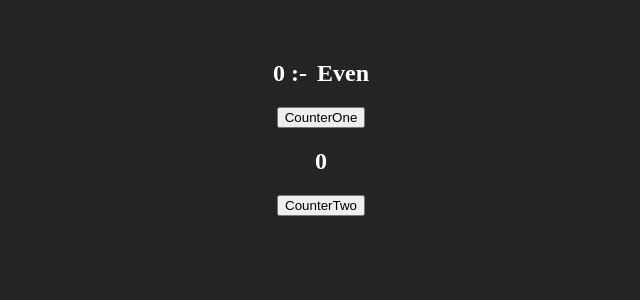
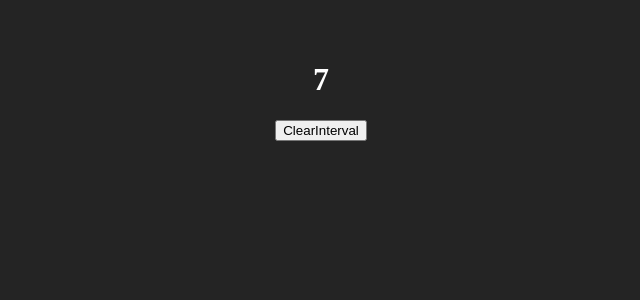
Before and after one commit to durgeshh04/React.js-Learning, a React (Vite) app: page / in a window 1280 px wide. Shown: the top 300 px of the page, without its empty margins (319-959 px from the left). Built offline with nearby package versions, Linux system fonts and the light colour scheme.

Commit message:
Update src

```diff
--- a/src/App.jsx
+++ b/src/App.jsx
@@ -7,6 +7,8 @@ import UseEffectTimer from "./components/Hooks/UseEffectTimer";
 import UseEffectTwo from "./components/Hooks/UseEffectTwo";
 import UseMemo from "./components/Hooks/UseMemo";
 import UseReducerHook from "./components/Hooks/UseReducerHook";
+import UseRef from "./components/Hooks/UseRef";
+import UseRef2 from "./components/Hooks/UseRef2";
 // import Greet from "./components/Greet";
 // import Welcome from "./components/Welcome";
 // import StateHook from "./components/StateHook";
@@ -149,7 +151,11 @@ function App() {
         {/* <UseCallback /> */}
 
         {/* useMemo Hook */}
-        <UseMemo />
+        {/* <UseMemo /> */}
+
+        {/* useRef Hook */}
+        {/* <UseRef /> */}
+        <UseRef2 />
       </div>
     </>
   );
--- /dev/null
+++ b/src/components/Hooks/UseRef.jsx
@@ -0,0 +1,16 @@
+import React, { useRef, useEffect } from "react";
+
+const UseRef = () => {
+  const inputRef = useRef(null);
+  useEffect(() => {
+    inputRef.current.focus();
+  }, []);
+
+  return (
+    <div>
+      <input ref={inputRef} type="text" />
+    </div>
+  );
+};
+
+export default UseRef;
--- /dev/null
+++ b/src/components/Hooks/UseRef2.jsx
@@ -0,0 +1,26 @@
+import React, { useState, useEffect, useRef } from "react";
+
+const UseRef2 = () => {
+  const [count, setCount] = useState(0);
+  const intervalClear = useRef();
+  useEffect(() => {
+    intervalClear.current = setInterval(() => {
+      setCount((prevCount) => prevCount + 1);
+    }, 1000);
+
+    return () => {
+      clearInterval(intervalClear.current);
+    };
+  }, []);
+
+  return (
+    <div>
+      <h1>{count}</h1>
+      <button onClick={() => clearInterval(intervalClear.current)}>
+        ClearInterval
+      </button>
+    </div>
+  );
+};
+
+export default UseRef2;
```
